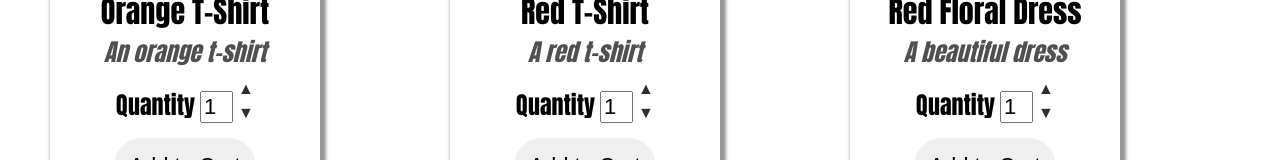
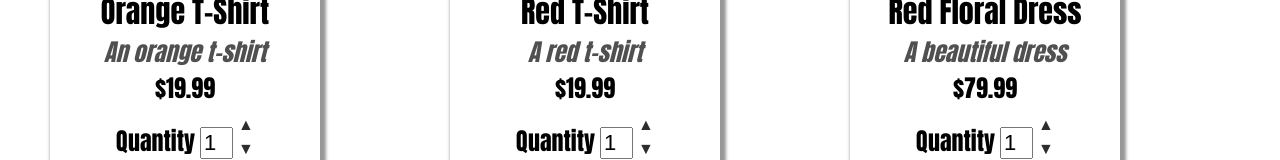
Before and after one commit to Lisa-Fink/shopping-cart, a React (Create React App) app: page /shop in a window 1280 px wide. Shown: the part 527-687 px from the top of the page. Built offline with nearby package versions, Linux system fonts and the light colour scheme.

Commit message:
Added price to items

```diff
--- a/src/components/Item.js
+++ b/src/components/Item.js
@@ -30,6 +30,7 @@ const Item = (props) => {
       </div>
       <div className="item-name">{props.item.name}</div>
       <div className="item-desc">{props.item.desc}</div>
+      <div className="item-price">${props.item.price}</div>
       <Quantity quantity={quantity} setQuantity={setQuantity} />
       <button className="add" onClick={addToCart}>
         Add to Cart
--- a/src/components/Shop.js
+++ b/src/components/Shop.js
@@ -9,18 +9,21 @@ const Shop = (props) => {
       name: 'Orange T-Shirt',
       desc: 'An orange t-shirt',
       img: 'images/shop/orange-t-shirt.png',
+      price: 19.99,
     },
     {
       key: 2,
       name: 'Red T-Shirt',
       desc: 'A red t-shirt',
       img: 'images/shop/red-t-shirt.png',
+      price: 19.99,
     },
     {
       key: 3,
       name: 'Red Floral Dress',
       desc: 'A beautiful dress',
       img: 'images/shop/red-floral-dress.jpg',
+      price: 79.99,
     },
   ];
   return (
```
